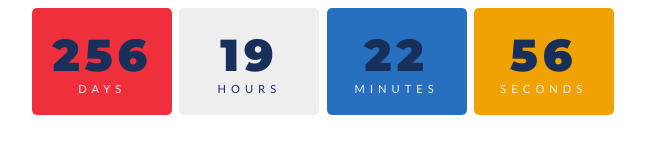
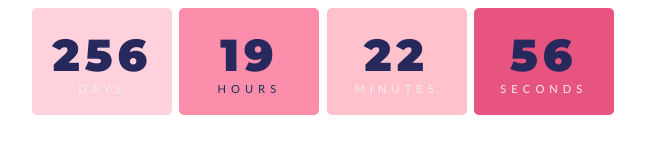
Before and after one commit to cate-pk/notion, a plain HTML site: page index.html in a window 1280 px wide. Shown: the whole page, without its empty margins (317-962 px from the left). Drawn offline with Linux system fonts and the light colour scheme.

Commit message:
Update index.html

```diff
--- a/index.html
+++ b/index.html
@@ -28,25 +28,25 @@ body{
 }
 
 .days {
-  background: #EF2F3C;
+  background: #FFD1DC;
 }
 
 .hours {
-  background: #eeeeee;
+  background: #FC8EAC;
   color: #183059;
 }
 
 .minutes {
-  background: #276FBF;
+  background: #FFC1CC;
 }
 
 .seconds {
-  background: #F0A202;
+  background: #E75480;
 }
 
 .numbers {
   font-family: 'Montserrat', sans-serif;
-  color:  #183059;
+  color:  #27285C;
   font-size: 4em;
   text-align: center;
 }
```
